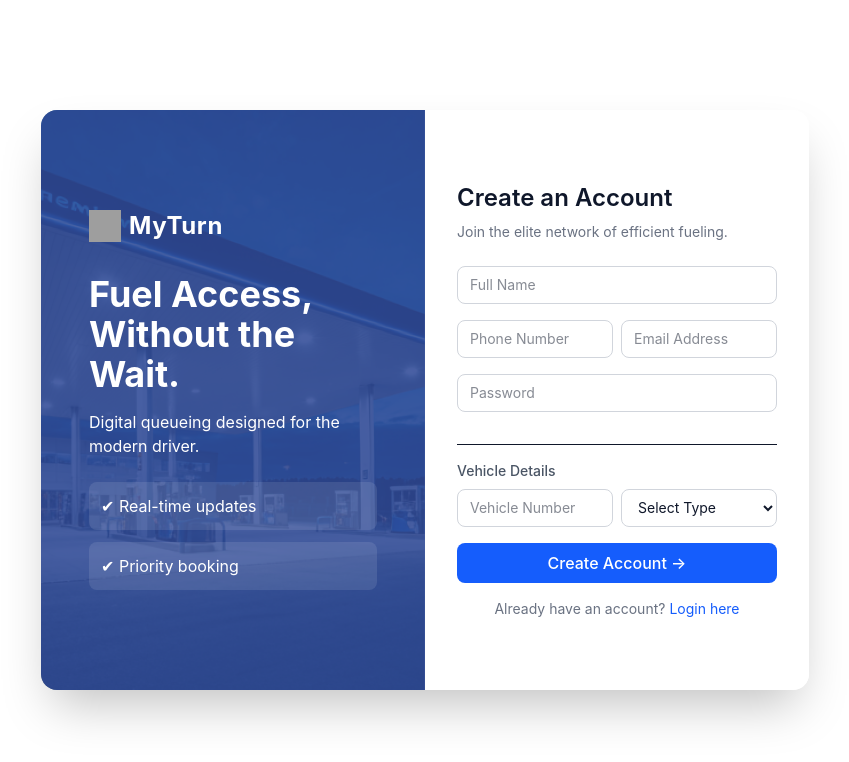
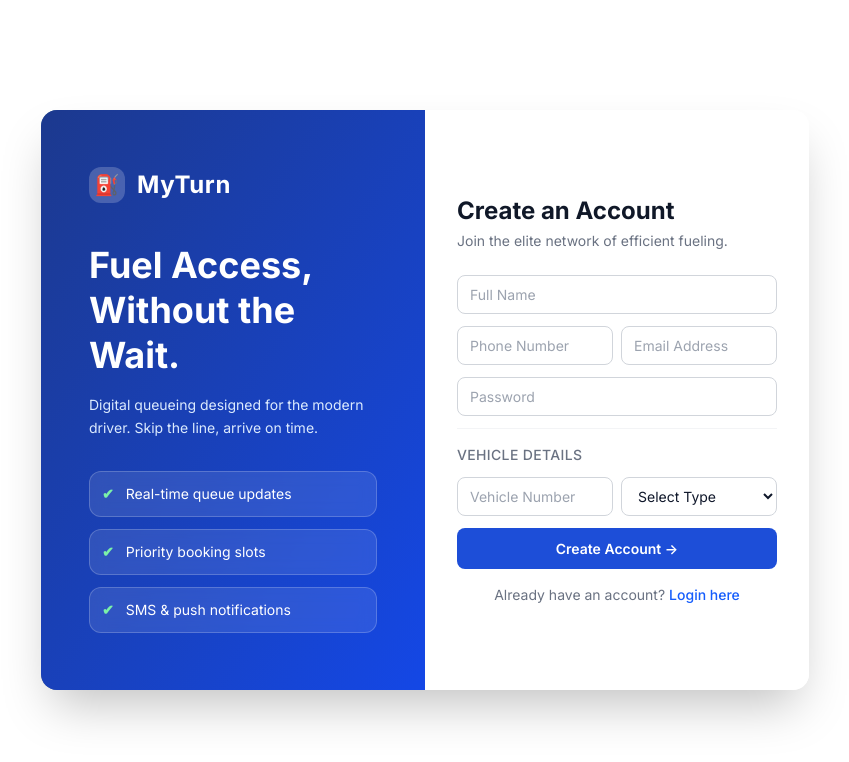
Before and after one commit to TharukaThennakoon/MyTurn-frontend, a Next.js app in the folder my-app/: page /register in a window 1280 px wide. Shown: the top 762 px of the page, without its empty margins (215-1064 px from the left). Built offline with nearby package versions, Linux system fonts and the light colour scheme; grey boxes are pictures that could not be loaded.

Commit message:
Resolve all merge conflicts and restore working state

```diff
--- a/my-app/app/globals.css
+++ b/my-app/app/globals.css
@@ -1,3 +1,4 @@
+@import url('https://fonts.googleapis.com/css2?family=Inter:wght@400;500;600;700;800;900&display=swap');
 @import "tailwindcss";
 
 *, *::before, *::after {
@@ -9,17 +10,75 @@ html {
 }
 
 body {
-  font-family: -apple-system, BlinkMacSystemFont, "Segoe UI", system-ui, sans-serif;
+  font-family: "Inter", -apple-system, BlinkMacSystemFont, "Segoe UI", system-ui, sans-serif;
   background: #fff;
   color: #0f172a;
   -webkit-font-smoothing: antialiased;
 }
 
-@layer components {
-  .input {
-    @apply w-full border border-gray-300 rounded-lg px-3 py-2 text-sm outline-none focus:ring-2 focus:ring-blue-500;
-  }
-  .btn-primary {
-    @apply w-full bg-blue-600 text-white py-2 rounded-lg font-medium hover:bg-blue-700 transition cursor-pointer;
+/* ─── Custom component classes ─────────────────────────────────────────────── */
+
+.input {
+  width: 100%;
+  padding: 0.5rem 0.75rem;
+  border: 1px solid #d1d5db;
+  border-radius: 0.5rem;
+  font-size: 0.875rem;
+  color: #0f172a;
+  background: #fff;
+  outline: none;
+  transition: border-color 0.15s, box-shadow 0.15s;
+}
+
+.input::placeholder {
+  color: #9ca3af;
+}
+
+.input:focus {
+  border-color: #2563eb;
+  box-shadow: 0 0 0 3px rgba(37, 99, 235, 0.12);
+}
+
+.btn-primary {
+  display: block;
+  width: 100%;
+  padding: 0.625rem 1rem;
+  background-color: #1d4ed8;
+  color: #fff;
+  font-weight: 600;
+  font-size: 0.875rem;
+  border-radius: 0.5rem;
+  border: none;
+  cursor: pointer;
+  text-align: center;
+  transition: background-color 0.15s, transform 0.1s;
+}
+
+.btn-primary:hover {
+  background-color: #1e40af;
+}
+
+.btn-primary:active {
+  transform: scale(0.98);
+}
+
+/* ─── Layout helpers ────────────────────────────────────────────────────────── */
+
+.footer-inner {
+  flex-direction: column !important;
+  gap: 24px !important;
+}
+
+.dashboard-mid-row {
+  flex-direction: column !important;
+}
+
+.dashboard-insights-grid {
+  grid-template-columns: 1fr 1fr !important;
+}
+
+@media (min-width: 769px) {
+  .mobile-only {
+    display: none !important;
   }
 }
--- a/my-app/components/auth/AuthForm.tsx
+++ b/my-app/components/auth/AuthForm.tsx
@@ -1,4 +1,3 @@
-
 import Link from "next/link";
 import VehicleDetails from "./VehicleDetails";
 
@@ -7,44 +6,93 @@ type Props = {
 };
 
 export default function AuthForm({ type }: Props) {
+  const isRegister = type === "register";
+
   return (
-<div className="w-full max-w-xs">
-      <h2 className="text-2xl font-semibold mb-2">
-        {type === "register" ? "Create an Account" : "Login"}
-      </h2>
+    <div className="w-full max-w-xs">
+      {/* Header */}
+      <div className="mb-6">
+        <h2 className="text-2xl font-bold text-gray-900 mb-1">
+          {isRegister ? "Create an Account" : "Welcome back"}
+        </h2>
+        <p className="text-gray-500 text-sm">
+          {isRegister
+            ? "Join the elite network of efficient fueling."
+            : "Sign in to manage your queue and bookings."}
+        </p>
+      </div>
 
-      <p className="text-gray-500 mb-6 text-sm">
-        Join the elite network of efficient fueling.
-      </p>
-
-      <form className="space-y-4">
-        {type === "register" && (
-          <input type="text" placeholder="Full Name" className="input" />
+      <form className="space-y-3">
+        {/* Full Name — register only */}
+        {isRegister && (
+          <div>
+            <label htmlFor="full-name" className="sr-only">
+              Full Name
+            </label>
+            <input
+              id="full-name"
+              type="text"
+              placeholder="Full Name"
+              className="input"
+            />
+          </div>
         )}
 
         {/* Phone + Email */}
         <div className="flex gap-2">
-          <input type="text" placeholder="Phone Number" className="input" />
-          <input type="email" placeholder="Email Address" className="input" />
+          <div className="flex-1">
+            <label htmlFor="phone-number" className="sr-only">
+              Phone Number
+            </label>
+            <input
+              id="phone-number"
+              type="tel"
+              placeholder="Phone Number"
+              className="input"
+            />
+          </div>
+          <div className="flex-1">
+            <label htmlFor="email-address" className="sr-only">
+              Email Address
+            </label>
+            <input
+              id="email-address"
+              type="email"
+              placeholder="Email Address"
+              className="input"
+            />
+          </div>
         </div>
 
-        <input type="password" placeholder="Password" className="input" />
+        {/* Password */}
+        <div>
+          <label htmlFor="password" className="sr-only">
+            Password
+          </label>
+          <input
+            id="password"
+            type="password"
+            placeholder="Password"
+            className="input"
+          />
+        </div>
 
-        {type === "register" && <VehicleDetails />}
+        {/* Vehicle details — register only */}
+        {isRegister && <VehicleDetails />}
 
-        <button className="btn-primary">
-          {type === "register" ? "Create Account →" : "Login →"}
+        {/* Submit */}
+        <button type="submit" className="btn-primary">
+          {isRegister ? "Create Account →" : "Login →"}
         </button>
 
-        <p className="text-sm text-center text-gray-500">
-          {type === "register"
-            ? "Already have an account?"
-            : "Don't have an account?"}
+        {/* Footer link */}
+        <p className="text-sm text-center text-gray-500 pt-1">
+          {isRegister ? "Already have an account?" : "Don't have an account?"}
           <Link
-            href={type === "register" ? "/login" : "/register"}
-            className="text-blue-600 ml-1 hover:underline"
+            href={isRegister ? "/login" : "/register"}
+            className="text-blue-600 ml-1 hover:underline font-medium"
           >
-            {type === "register" ? "Login here" : "Register here"}
+            {isRegister ? "Login here" : "Register here"}
           </Link>
         </p>
       </form>
--- a/my-app/components/auth/LeftBanner.tsx
+++ b/my-app/components/auth/LeftBanner.tsx
@@ -4,27 +4,36 @@ export default function LeftBanner() {
       className="w-full h-full bg-cover bg-center relative text-white"
       style={{ backgroundImage: "url('/images/landing.png')" }}
     >
-      <div className="absolute inset-0 bg-blue-900/80 flex flex-col justify-center px-12">
-        {/* Brand Icon and Name */}
-        <div className="flex items-center gap-2 mb-8">
-          <img src="https://p7.hiclipart.com/preview/451/559/633/computer-icons-gasoline-fuel-dispenser-filling-station-vector-png-gas.jpg" alt="Fuel Icon" className="w-8 h-8" />
+      {/* Fallback gradient in case image doesn't load */}
+      <div className="absolute inset-0 bg-gradient-to-br from-blue-900 to-blue-700 flex flex-col justify-center px-12">
+        {/* Brand */}
+        <div className="flex items-center gap-3 mb-10">
+          <div className="w-9 h-9 rounded-xl bg-white/20 flex items-center justify-center text-xl">
+            ⛽
+          </div>
           <span className="text-2xl font-bold tracking-wide">MyTurn</span>
         </div>
 
-        <h1 className="text-4xl font-bold mb-4">
-          Fuel Access, Without the Wait.
+        <h1 className="text-4xl font-bold mb-4 leading-tight">
+          Fuel Access,<br />Without the Wait.
         </h1>
 
-        <p className="mb-6">
-          Digital queueing designed for the modern driver.
+        <p className="mb-8 text-blue-100 text-sm leading-relaxed">
+          Digital queueing designed for the modern driver. Skip the line, arrive on time.
         </p>
 
         <div className="space-y-3">
-          <div className="bg-white/10 p-3 rounded-lg">
-            ✔ Real-time updates
+          <div className="bg-white/10 backdrop-blur-sm border border-white/20 p-3 rounded-xl flex items-center gap-3 text-sm">
+            <span className="text-green-300 font-bold">✔</span>
+            Real-time queue updates
           </div>
-          <div className="bg-white/10 p-3 rounded-lg">
-            ✔ Priority booking
+          <div className="bg-white/10 backdrop-blur-sm border border-white/20 p-3 rounded-xl flex items-center gap-3 text-sm">
+            <span className="text-green-300 font-bold">✔</span>
+            Priority booking slots
+          </div>
+          <div className="bg-white/10 backdrop-blur-sm border border-white/20 p-3 rounded-xl flex items-center gap-3 text-sm">
+            <span className="text-green-300 font-bold">✔</span>
+            SMS &amp; push notifications
           </div>
         </div>
       </div>
--- a/my-app/components/auth/VehicleDetails.tsx
+++ b/my-app/components/auth/VehicleDetails.tsx
@@ -1,7 +1,7 @@
 export default function VehicleDetails() {
   return (
-    <div className="border-t pt-4 mt-4">
-      <h3 className="text-sm font-medium mb-2 text-gray-600">
+    <div className="border-t border-gray-100 pt-4 mt-2">
+      <h3 className="text-sm font-medium mb-3 text-gray-500 uppercase tracking-wide">
         Vehicle Details
       </h3>
 
@@ -13,9 +13,11 @@ export default function VehicleDetails() {
         />
 
         <select className="input">
-          <option>Select Type</option>
-          <option>Car</option>
-          <option>Bike</option>
+          <option value="">Select Type</option>
+          <option value="car">Car</option>
+          <option value="bike">Bike</option>
+          <option value="truck">Truck</option>
+          <option value="van">Van</option>
         </select>
       </div>
     </div>
```
Also changed, not shown: my-app/package.json (+4 -4 lines), my-app/app/layout.tsx (line endings or trailing spaces), 1 other file (tests, documents, lock files or other folders).
